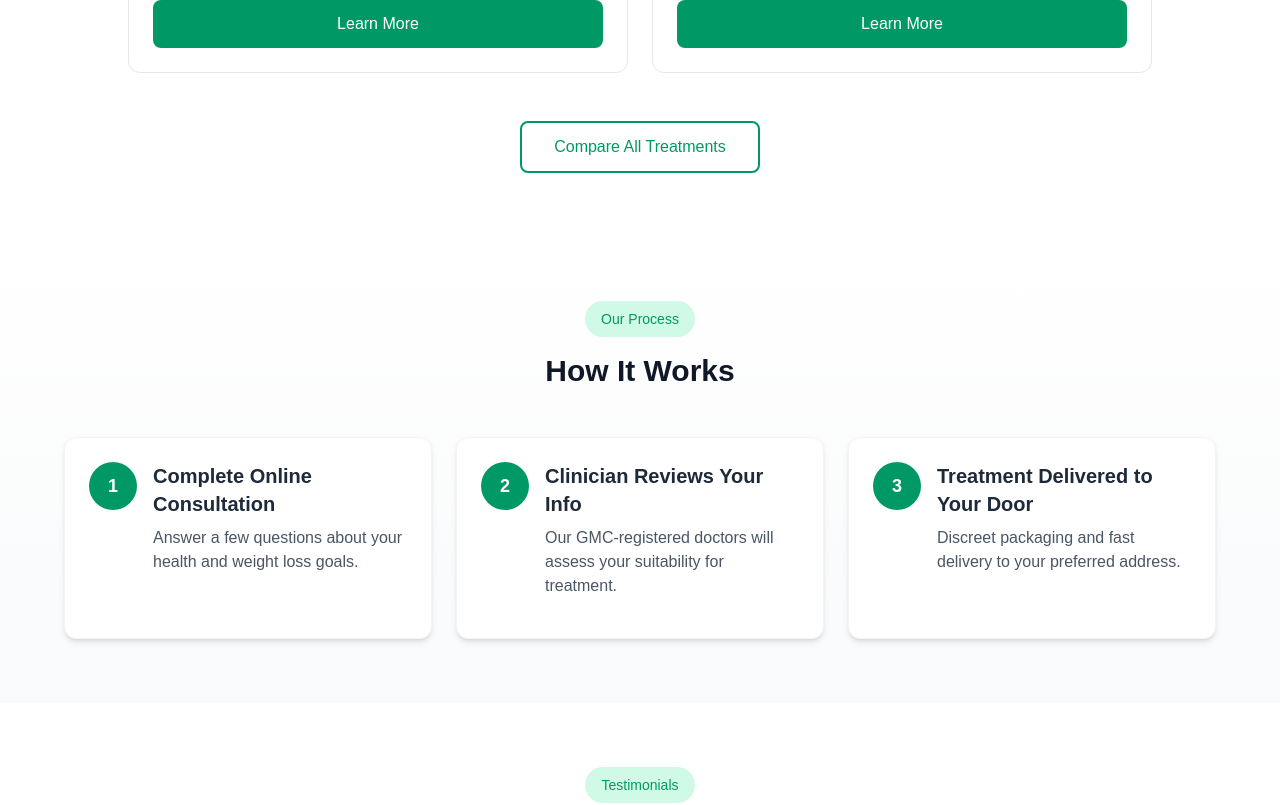
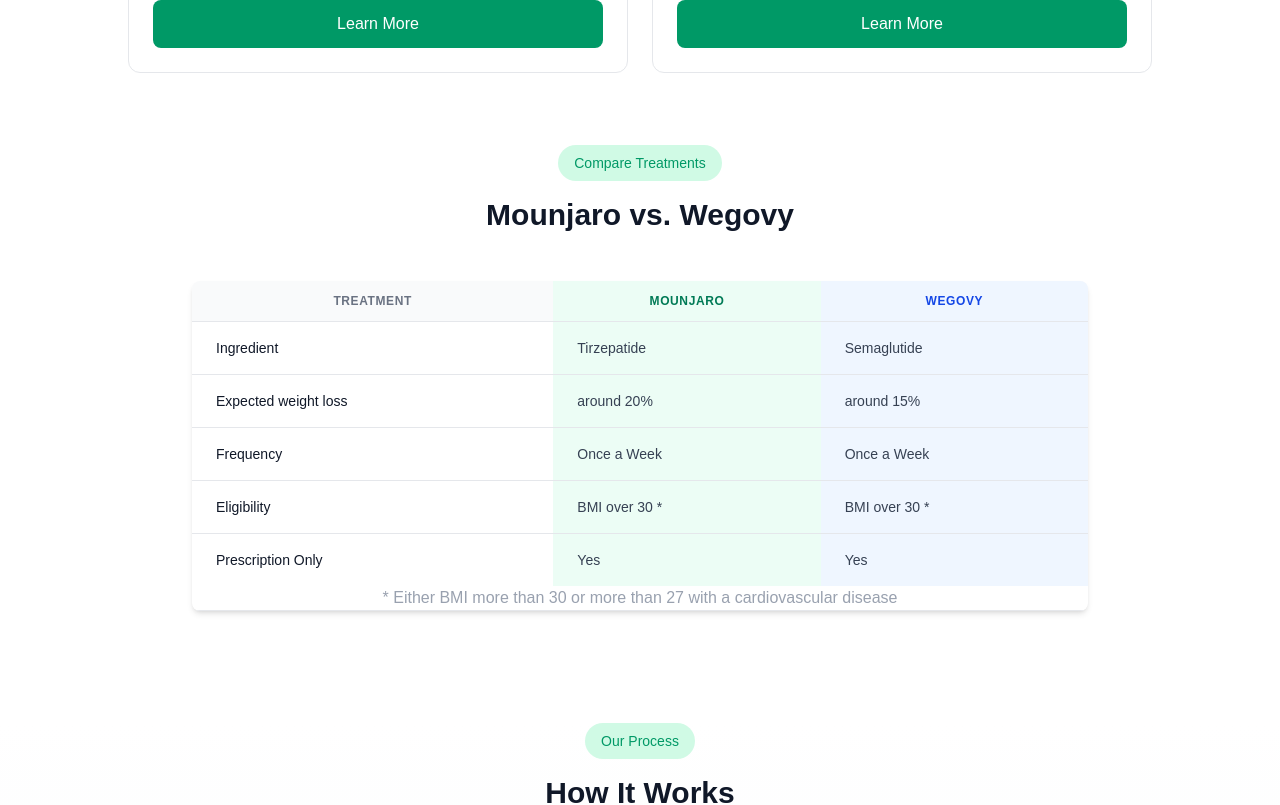
Before and after one commit to shanker21/weight, a Next.js app: page / in a window 1280 px wide. Shown: the part 2100-2905 px from the top of the page. Built offline with nearby package versions, Linux system fonts and the light colour scheme.

Commit message:
added comparision table

```diff
--- a/src/app/mounjaro/page.tsx
+++ b/src/app/mounjaro/page.tsx
@@ -79,7 +79,7 @@
         <nav className="flex mb-6" aria-label="Breadcrumb">
           <ol className="inline-flex items-center space-x-1 md:space-x-3">
             <li className="inline-flex items-center">
-              <a href="#" className="text-sm font-medium text-gray-700 hover:text-blue-600">
+              <a href="/" className="text-sm font-medium text-gray-700 hover:text-blue-600">
                 Home
               </a>
             </li>
--- a/src/app/page.tsx
+++ b/src/app/page.tsx
@@ -1,5 +1,6 @@
 'use client';
 
+import Link from 'next/link';
 import { CheckCircle, Truck, Shield, HeartPulse } from "lucide-react";
 import Image from "next/image";
 import { useInView } from 'react-intersection-observer';
@@ -29,12 +30,14 @@
       description:
         "FDA-approved weight loss medication that helps reduce appetite and calorie intake.",
       price: "£199/month",
+      link: "wegovy",
     },
     {
       name: "Mounjaro (Tirzepatide)",
       description:
         "Dual-action medication that regulates blood sugar and promotes weight loss.",
       price: "£249/month",
+      link: "mounjaro",
     },
   ];
 
@@ -239,24 +242,70 @@
                     <p className="text-xl font-bold text-gray-800 mb-4">
                       {treatment.price}
                     </p>
-                    <button className="w-full bg-emerald-600 hover:bg-emerald-700 text-white font-medium py-3 px-4 rounded-lg transition-all duration-300 hover:shadow-emerald-200">
-                      Learn More
-                    </button>
+                    <Link href={`/${treatment.link}`}>
+                      <button className="w-full bg-emerald-600 hover:bg-emerald-700 text-white font-medium py-3 px-4 rounded-lg transition-all duration-300 hover:shadow-emerald-200">
+                        Learn More
+                      </button>
+                    </Link>
                   </div>
                 </div>
               </div>
             ))}
           </div>
-          <div className="text-center mt-12">
-            <button className="border-2 border-emerald-600 text-emerald-600 hover:bg-emerald-50 font-medium py-3 px-8 rounded-lg transition-all duration-300 hover:shadow-md">
-              Compare All Treatments
-            </button>
+          <div className="text-center mt-18">
+          <span className="inline-block bg-emerald-100 text-emerald-600 px-4 py-2 rounded-full text-sm font-medium mb-4">
+              Compare Treatments
+            </span>
+            <h2 className="text-3xl font-bold text-gray-900">
+            Mounjaro vs. Wegovy
+            </h2>
           </div>
+          <div className="py-12 px-4 sm:px-6 lg:px-8">
+  <div className="mx-auto max-w-4xl overflow-x-auto shadow-md rounded-lg">
+    <table className="min-w-full divide-y divide-gray-200" >
+    <caption className="caption-bottom text-gray-400">* Either BMI more than 30 or more than 27 with a cardiovascular disease </caption>
+      <thead className="bg-gray-50">
+        <tr>
+          <th className="px-6 py-3 text-center text-xs font-bold text-gray-500 uppercase tracking-wider">Treatment</th>
+          <th className="px-6 py-3 text-center text-xs font-bold text-emerald-700 uppercase tracking-wider bg-emerald-50">Mounjaro</th>
+          <th className="px-6 py-3 text-center text-xs font-bold text-blue-700 uppercase tracking-wider bg-blue-50">Wegovy</th>
+        </tr>
+      </thead>
+      <tbody className="bg-white divide-y divide-gray-200">
+        <tr>
+          <td className="px-6 py-4 whitespace-nowrap text-sm font-medium text-gray-900">Ingredient</td>
+          <td className="px-6 py-4 whitespace-nowrap text-sm text-gray-700 bg-emerald-50">Tirzepatide</td>
+          <td className="px-6 py-4 whitespace-nowrap text-sm text-gray-700 bg-blue-50">Semaglutide</td>
+        </tr>
+        <tr>
+          <td className="px-6 py-4 whitespace-nowrap text-sm font-medium text-gray-900">Expected weight loss</td>
+          <td className="px-6 py-4 whitespace-nowrap text-sm text-gray-700 bg-emerald-50">around 20%</td>
+          <td className="px-6 py-4 whitespace-nowrap text-sm text-gray-700 bg-blue-50">around 15%</td>
+        </tr>
+        <tr>
+          <td className="px-6 py-4 whitespace-nowrap text-sm font-medium text-gray-900">Frequency</td>
+          <td className="px-6 py-4 whitespace-nowrap text-sm text-gray-700 bg-emerald-50">Once a Week</td>
+          <td className="px-6 py-4 whitespace-nowrap text-sm text-gray-700 bg-blue-50">Once a Week</td>
+        </tr>
+        <tr>
+          <td className="px-6 py-4 whitespace-nowrap text-sm font-medium text-gray-900">Eligibility</td>
+          <td className="px-6 py-4 whitespace-nowrap text-sm text-gray-700 bg-emerald-50">BMI over 30 *</td>
+          <td className="px-6 py-4 whitespace-nowrap text-sm text-gray-700 bg-blue-50">BMI over 30 *</td>
+        </tr>
+        <tr>
+          <td className="px-6 py-4 whitespace-nowrap text-sm font-medium text-gray-900">Prescription Only</td>
+          <td className="px-6 py-4 whitespace-nowrap text-sm text-gray-700 bg-emerald-50">Yes</td>
+          <td className="px-6 py-4 whitespace-nowrap text-sm text-gray-700 bg-blue-50">Yes</td>
+        </tr>
+      </tbody>
+    </table>
+  </div>
+</div>
         </div>
       </section>
 
       {/* How It Works */}
-      <section className="py-16 bg-gradient-to-b from-white to-gray-50">
+      <section className="pb-16 bg-gradient-to-b from-white to-gray-50">
         <div className="container mx-auto px-4">
           <div className="text-center mb-12">
             <span className="inline-block bg-emerald-100 text-emerald-600 px-4 py-2 rounded-full text-sm font-medium mb-4">
--- a/src/app/wegovy/page.tsx
+++ b/src/app/wegovy/page.tsx
@@ -74,7 +74,7 @@
         <nav className="flex mb-6" aria-label="Breadcrumb">
           <ol className="inline-flex items-center space-x-1 md:space-x-3">
             <li className="inline-flex items-center">
-              <a href="#" className="text-sm font-medium text-gray-700 hover:text-blue-600">
+              <a href="/" className="text-sm font-medium text-gray-700 hover:text-blue-600">
                 Home
               </a>
             </li>
```
